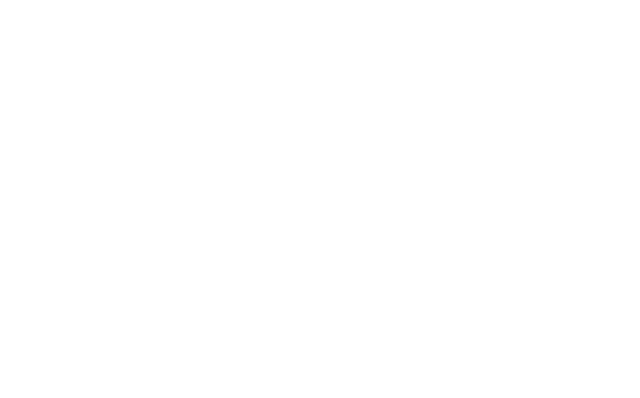
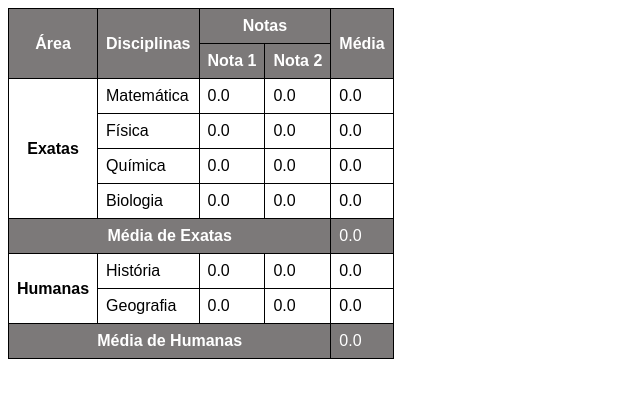
Before and after one commit to ViniciusMarquesz/html-css, a plain HTML site: page Desafios/011/DesafioTab3.html in a window 1280 px wide. Shown: the whole page, without its empty margins (0-640 px from the left). Drawn offline with Linux system fonts and the light colour scheme.

Commit message:
Desafio Tabela3

```diff
--- a/Desafios/011/DesafioTab3.html
+++ b/Desafios/011/DesafioTab3.html
@@ -5,30 +5,103 @@
     <meta name="viewport" content="width=device-width, initial-scale=1.0">
     <title>Desafio Tabela </title>
     <style>
+        body {
+            font-family: Arial, Helvetica, sans-serif;
+        }
         table {
-            width: 50%;
             border-collapse: collapse;
-            margin: 20px 0;
+
         }
         th, td {
             border: 1px solid black;
             padding: 8px;
-            text-align: center;
         }
-        th {
-            background-color: #f2f2f2;
+
+        tr.medias, th {
+            background-color: rgb(124, 121, 121);
+            color: white;
         }
-        .area-header {
-            background-color: #d3d3d3;
-            font-weight: bold;
-        }
-        .media-row {
-            background-color: #e0e0e0;
+
+        th.categ {
+            color: black;
+            background-color: white;
         }
     </style>
 </head>
 <body>
 
+    <table>
+        <thead>
+
+            <tr>
+                <th rowspan="2" scope="col">Área</th>
+                <th rowspan="2" scope="col">Disciplinas</th>
+                <th colspan="2" scope="colgroup">Notas</th>
+                <th rowspan="2" scope="col">Média</th>
+            </tr>
+
+            <tr>
+                <th>Nota 1</th>
+                <th>Nota 2</th>
+            </tr>
+
+            <tr>
+                <th rowspan="4" scope="rowgroup" class="categ">Exatas</th>
+                <td>Matemática</td>
+                <td>0.0</td>
+                <td>0.0</td>
+                <td>0.0</td>
+            </tr>
+
+            <tr>
+                <td>Física</td>
+                <td>0.0</td>
+                <td>0.0</td>
+                <td>0.0</td>
+            </tr>
+
+            <tr>
+                <td>Química</td>
+                <td>0.0</td>
+                <td>0.0</td>
+                <td>0.0</td>
+            </tr>
+
+            <tr>
+                <td>Biologia</td>
+                <td>0.0</td>
+                <td>0.0</td>
+                <td>0.0</td>
+            </tr>
+
+            <tr class="medias">
+                <th colspan="4" scope="row">Média de Exatas</th>
+                <td>0.0</td>
+            </tr>
+
+            <tr>
+                <th rowspan="2" scope="rowgroup" class="categ">Humanas</th>
+                <td>História</td>
+                <td>0.0</td>
+                <td>0.0</td>
+                <td>0.0</td>
+            </tr>
+
+            <tr>
+                <td>Geografia</td>
+                <td>0.0</td>
+                <td>0.0</td>
+                <td>0.0</td>
+            </tr>
+
+            <tr class="medias">
+                <th colspan="4" scope="row">Média de Humanas</th>
+                <td>0.0</td>
+            </tr>
+
+        </thead>
+    </table>
+
 
 </body>
 </html>
```
